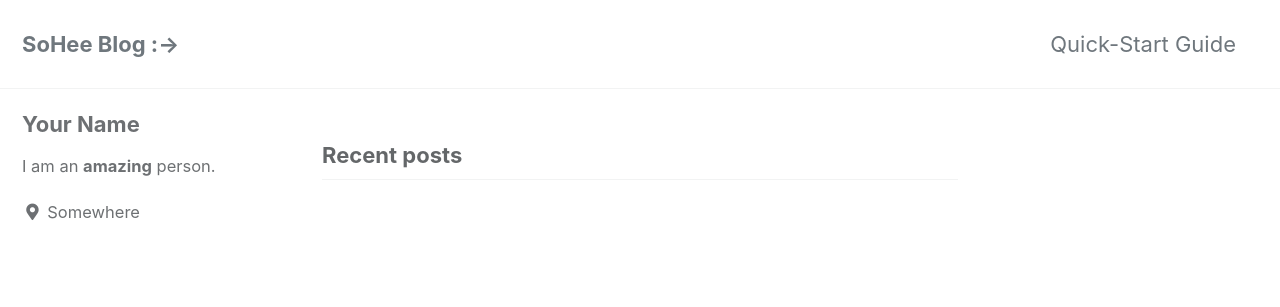
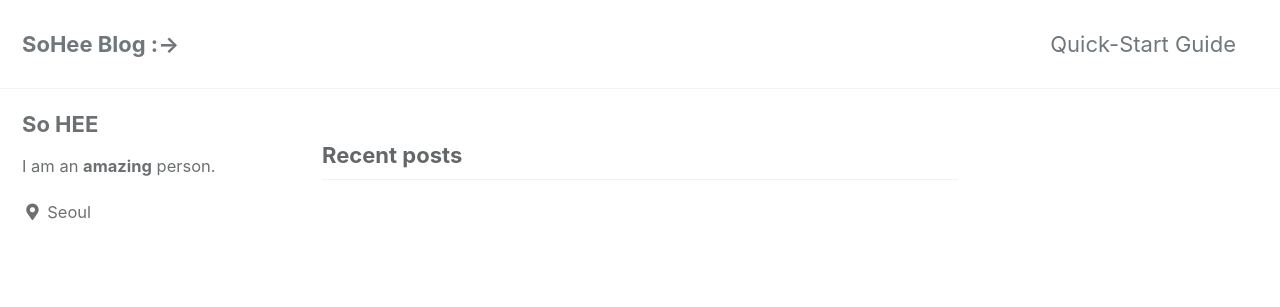
Before and after one commit to sohee-yu/sohee-yu.github.io, a Jekyll site: the page built from index.html, in a window 1280 px wide. Shown: the top 307 px of the page. Built offline with Jekyll 4.4.1, drawn with Linux system fonts in a browser that asks for light colours; cached includes are drawn as plain includes; the list of posts is cut into pages by our own code.

Commit message:
no message

```diff
--- a/_config.yml
+++ b/_config.yml
@@ -102,10 +102,10 @@ analytics:
 
 # Site Author
 author:
-  name             : "Your Name"
+  name             : "So HEE"
   avatar           : # path of avatar image, e.g. "/assets/images/bio-photo.jpg"
   bio              : "I am an **amazing** person."
-  location         : "Somewhere"
+  location         : "Seoul"
   email            :
   links:
     - label: "Email"
```
